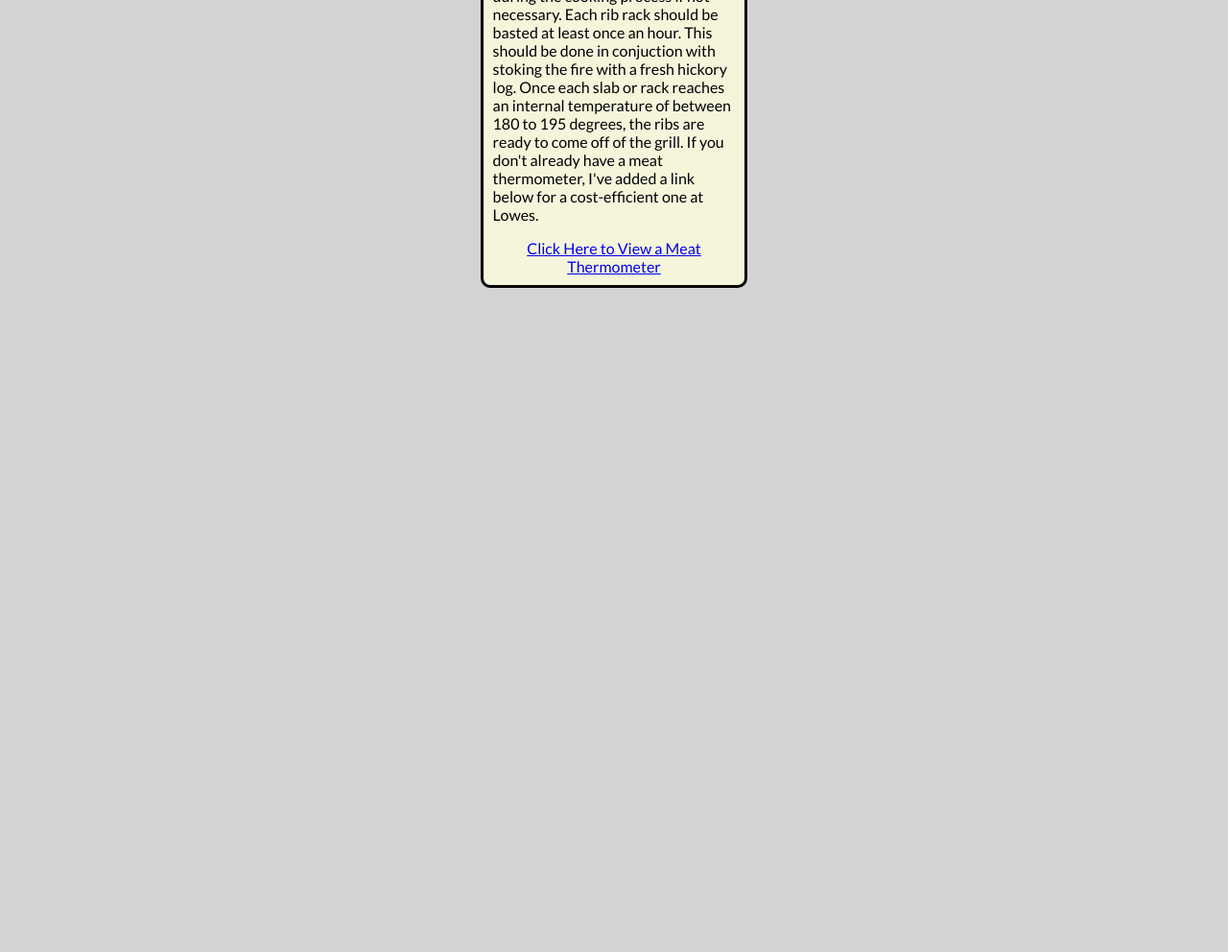
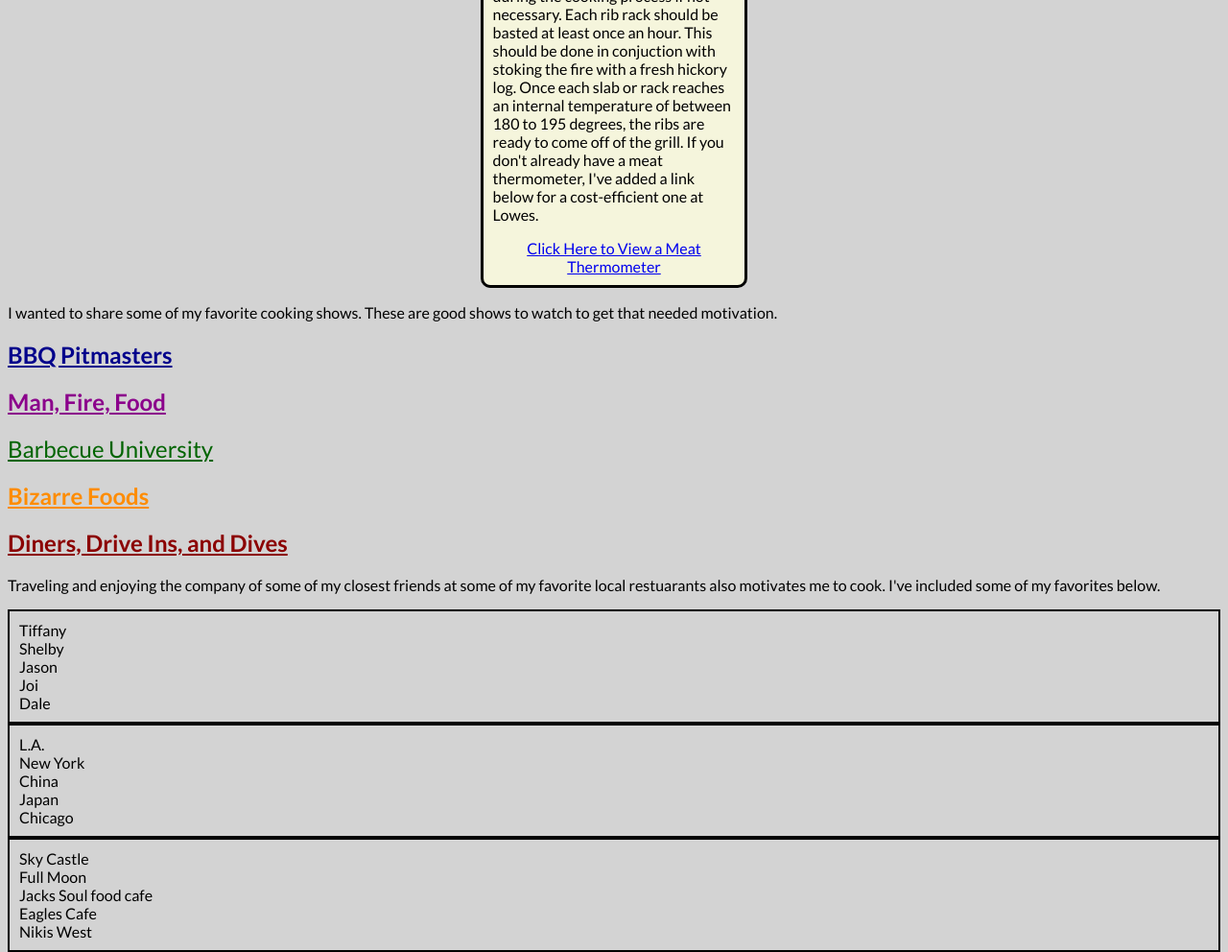
Before and after one commit to bryan3559/CSS-Lab-Drills-Repo, a plain HTML site: page index.html in a window 1280 px wide. Shown: the part 1853-2845 px from the top of the page at 96% size. Before the commit the page ends 2153 px from the top, so only its background shows below. Drawn offline with Linux system fonts and the light colour scheme.

Commit message:
Added additional styling to complete CSS lab drills.

```diff
--- a/index.html
+++ b/index.html
@@ -64,6 +64,57 @@
                 </div>
         </div>
     </div>
+
+    <section>
+        <div>
+            <p>I wanted to share some of my favorite cooking shows. These are good shows to watch to get that needed motivation.</p>
+
+             <div class="maroon-text">
+                 <h1 id="show1">BBQ Pitmasters</h1>
+                 <h1 id="show2">Man, Fire, Food</h1>
+                 <h1 id="show3">Barbecue University</h1>
+             </div>
+
+            <div class="green-text">
+                 <h1 id="show4">Bizarre Foods</h1>
+                 <h1 id="show5">Diners, Drive Ins, and Dives</h1>
+            </div>
+        </div>
+    </section>
+
+    <section>
+        <p>Traveling and enjoying the company of some of my closest friends at some of my favorite local restuarants also motivates me to cook. I've included some of my favorites below.</p>
+             <div class="border-type">
+                 <ul class="background-list">
+                     <li class="list-style1">Tiffany</li>
+                     <li class="list-style1">Shelby</li>
+                     <li class="list-style1">Jason</li>
+                     <li class="list-style1">Joi</li>
+                     <li class="list-style1">Dale</li>
+                 </ul>
+            </div>
+
+            <div class="border-type">
+                <ul class="background-list">
+                    <li class="list-style2">L.A.</li>
+                    <li class="list-style2">New York</li>
+                    <li class="list-style2">China</li>
+                    <li class="list-style2">Japan</li>
+                    <li class="list-style2">Chicago</li>
+                </ul>
+            </div>
+
+            <div class="border-type">
+                <ul class="background-list">
+                    <li class="list-style3">Sky Castle</li>
+                    <li class="list-style3">Full Moon</li>
+                    <li class="list-style3">Jacks Soul food cafe</li>
+                    <li class="list-style3">Eagles Cafe</li>
+                    <li class="list-style3">Nikis West</li>
+                </ul>
+            </div>
+    </section>
+
 </body>
 
 </html>
--- a/styles.css
+++ b/styles.css
@@ -23,7 +23,7 @@
 
 h2, p, {
     text-align: center;
-    text-decoration: none
+    text-decoration: none;
 }
 
 .readme-wrapper{
@@ -52,3 +52,64 @@
 #box1, #box2, #boxN, #boxO {
     background-color: beige;
 }
+
+.pic-image {
+background-color: rgba(30, 158, 243, 0.897);
+width: auto;
+height: auto;
+display: inline;
+float: left;
+}
+
+.maroon-text {
+    color: maroon;
+}
+
+.green-text {
+    color: darkgreen;
+}
+
+#show1 {
+    color: darkblue;
+    font-weight: bolder;
+    text-decoration: underline;
+}
+
+#show2 {
+    color: darkmagenta;
+    font-weight: bold;
+    text-decoration: underline;
+}
+
+#show3 {
+    color: darkgreen;
+    font-weight: inherit;
+    text-decoration: underline;
+}
+
+#show4 {
+    color: darkorange;
+    font-weight: bold;
+    text-decoration: underline;
+}
+
+#show5 {
+    color: darkred;
+    text-decoration: underline;
+}
+
+.list-style1,.list-style2,.list-style3 {
+    color: black;
+    text-align: left;
+    clear: left;
+}
+
+.background-list {
+    background-color: lightgrey;
+}
+
+.border-type {
+    border-width: 2px;
+    border-style: solid;
+    border-color: black;
+}
```
